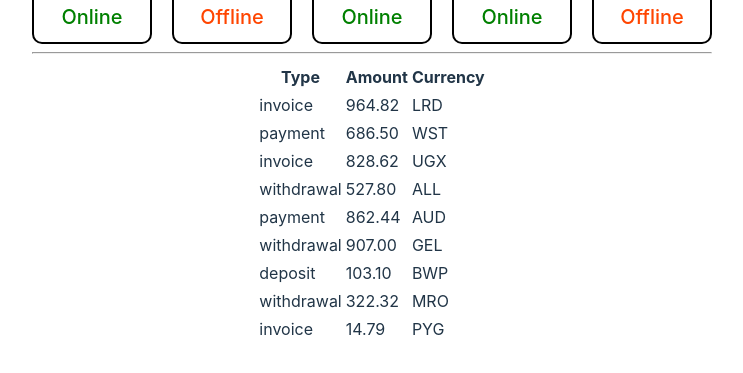
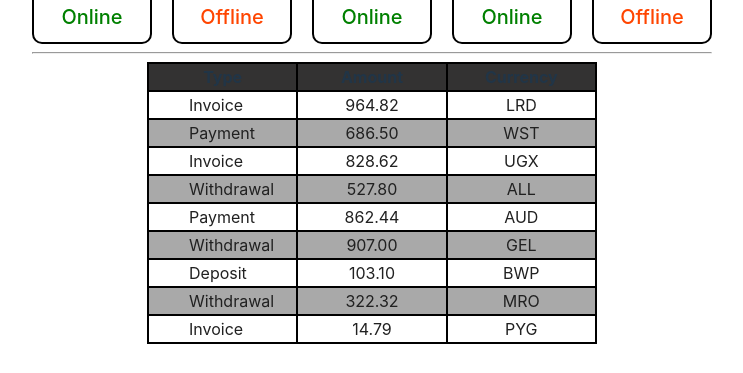
Before and after one commit to Serhii-Ivanchenko/goit-react-hw-01, a React (Vite) app: page / in a window 1280 px wide. Shown: the part 541-914 px from the top of the page, without its empty margins (268-1011 px from the left). Built offline with nearby package versions, Linux system fonts and the light colour scheme.

Commit message:
add task-3 styles

```diff
--- a/src/components/TransactionHistory/TransactionHistory.jsx
+++ b/src/components/TransactionHistory/TransactionHistory.jsx
@@ -2,8 +2,8 @@ import css from './TransactionHistory.module.css'
 
 function TransactionHistory({ items }) {
   return (
-    <table>
-      <thead>
+    <table className={css.table}>
+      <thead className={css.tableHead}>
         <tr>
           <th>Type</th>
           <th>Amount</th>
@@ -13,8 +13,8 @@ function TransactionHistory({ items }) {
 
       <tbody>
         {items.map(item => (
-          <tr key={item.id}>
-            <td>{item.type}</td>
+          <tr className={css.tableRow} key={item.id}>
+            <td className={css.tracsactionType}>{item.type}</td>
             <td>{item.amount}</td>
             <td>{item.currency}</td>
           </tr>
--- a/src/components/TransactionHistory/TransactionHistory.module.css
+++ b/src/components/TransactionHistory/TransactionHistory.module.css
@@ -0,0 +1,37 @@
+.table {
+    width: 450px;
+    text-align: center;
+    border-collapse: collapse
+}
+
+td {
+    width: calc(100% / 3)
+}
+
+td,
+tr,
+th {
+    border: 2px solid black;
+}
+
+.tableHead {
+    background-color: #333232;
+}
+
+.tableRow {
+    color: #212121;
+}
+
+.tableRow:nth-child(odd) {
+    background-color: white;
+}
+
+.tableRow:nth-child(even) {
+    background-color: darkgray;
+}
+
+.tracsactionType {
+    text-transform: capitalize;
+    text-align: start;
+    padding-left: 40px;
+}
```
